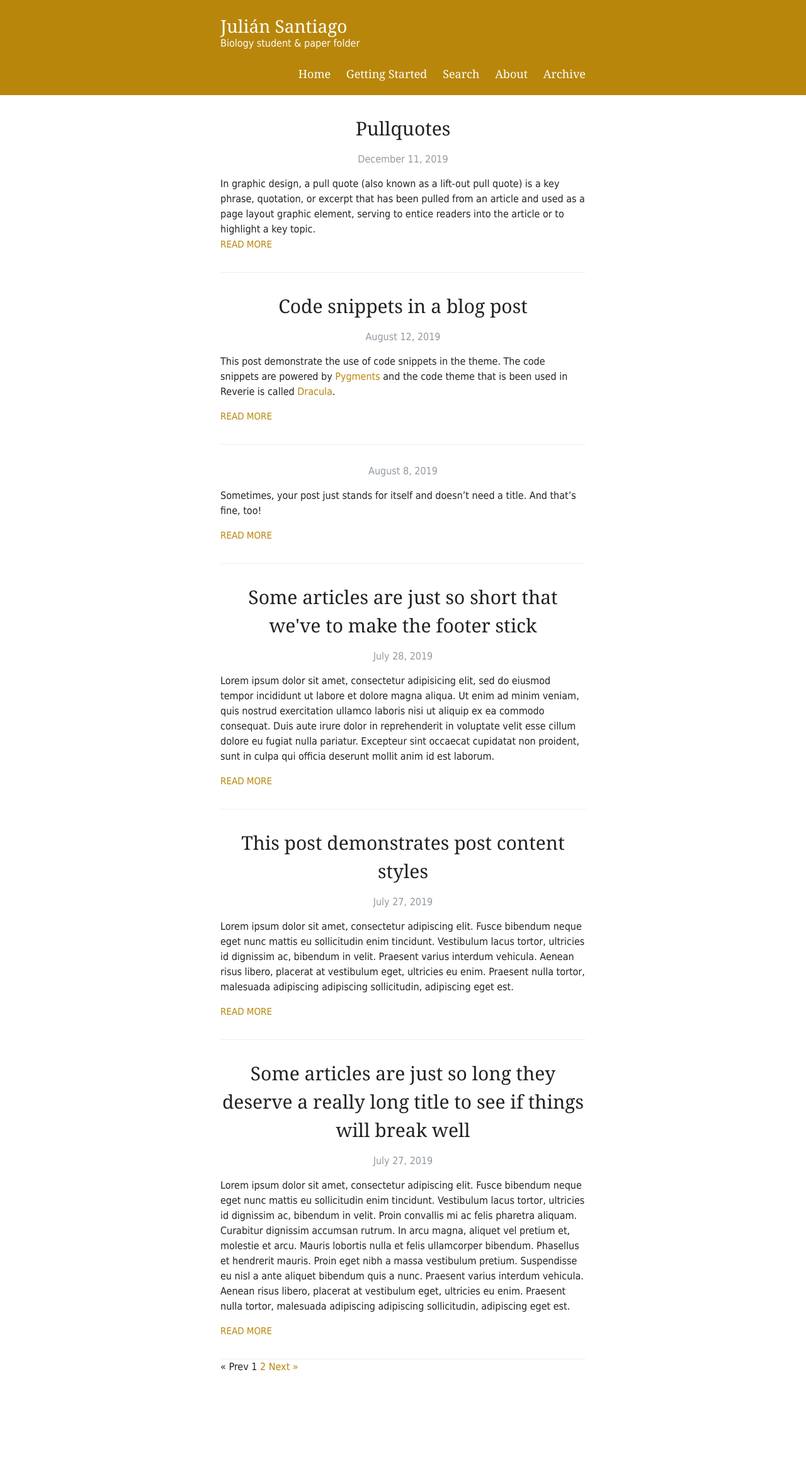
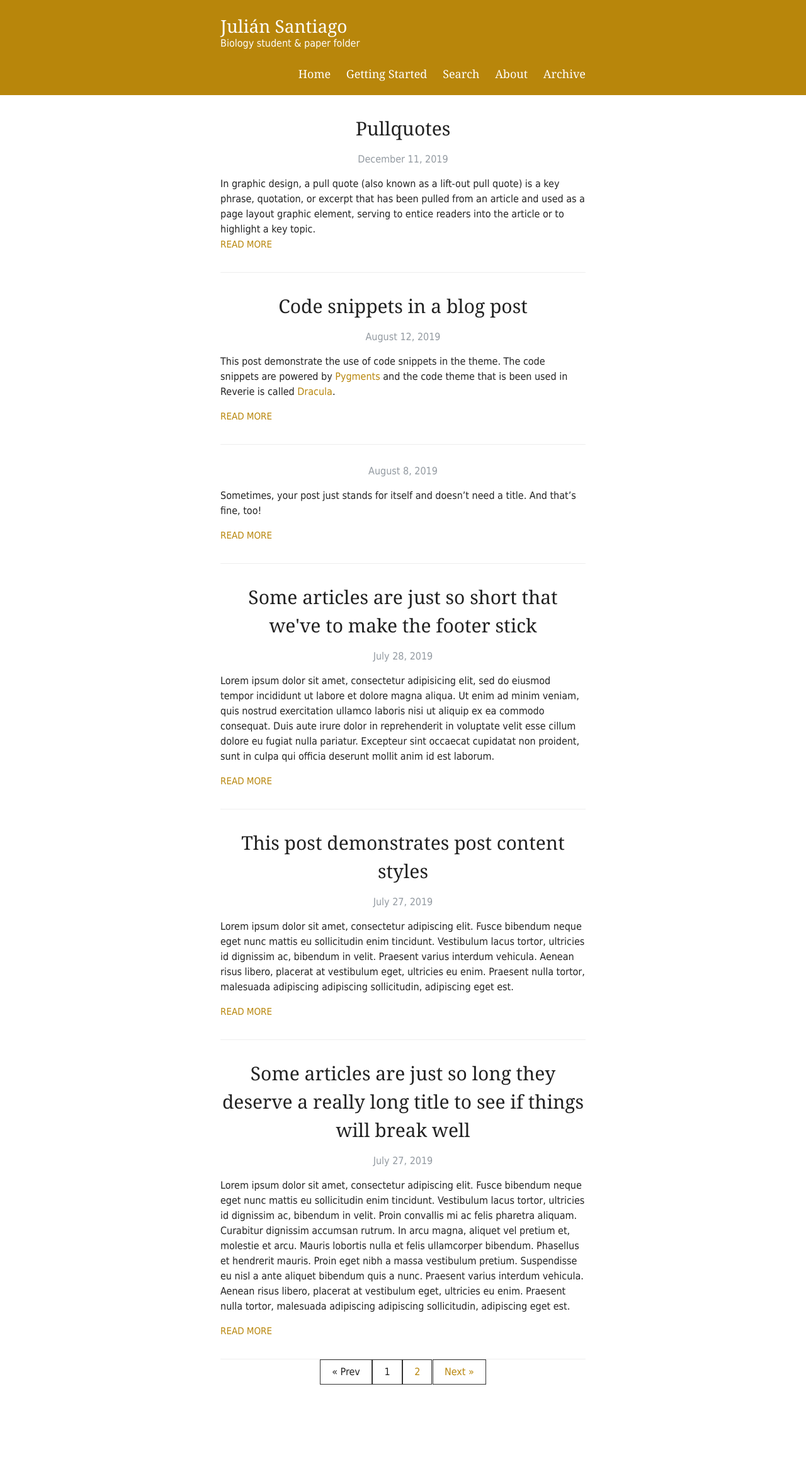
Before and after one commit to julian-santiago-bio/julian-santiago-bio.github.io, a Jekyll site: the page built from index.html, in a window 1280 px wide. Shown: the whole page at 63% size. Built offline with Jekyll 4.4.1, drawn with Linux system fonts in a browser that asks for light colours; some web fonts are replaced; the list of posts is cut into pages by our own code.

Commit message:
Update style.scss

```diff
--- a/assets/style.scss
+++ b/assets/style.scss
@@ -188,7 +188,6 @@ a {
   text-decoration: none;
 	cursor: pointer;
   &:hover, &:active {
-    color: $gold;
 	opacity: 0.7;
   }
 }
@@ -405,6 +404,26 @@ nav {
   color: #939aa1;
 }
 
+.pagination a, .pagination span {
+  padding: 7px 18px;
+  border: 1px solid $darkGray;
+  margin-left: -2px;
+  margin-right: -2px;
+  background-color: $white;
+  display: inline-block;
+}
+
+.pagination a {
+  &:hover {
+      background-color: $lightGray;
+      color: $gold;
+  }
+}
+
+.pagination {
+  text-align: center;
+}
+
 
 // Settled on moving the import of syntax highlighting to the bottom of the CSS
 // ... Otherwise it really bloats up the top of the CSS file and makes it difficult to find the start
```
